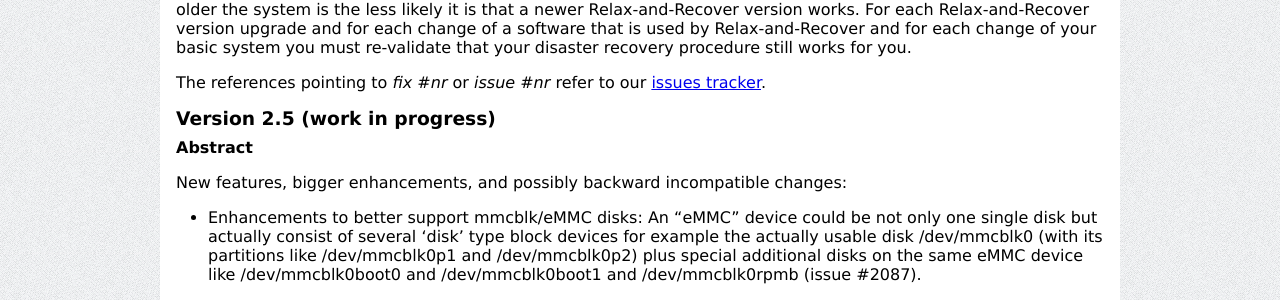
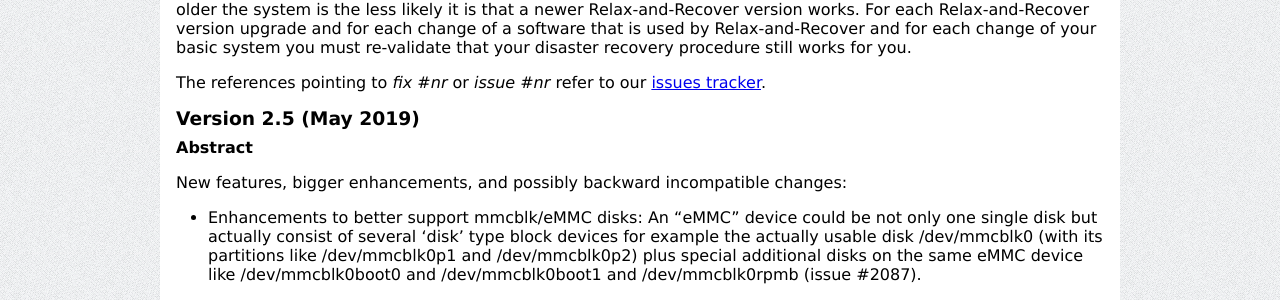
Before and after one commit to rear/rear.github.com, a Jekyll site: the page built from documentation/release-notes-2-5.md, in a window 1280 px wide and 900 px high, scrolled down 2757 px. Shown: the part 152-452 px from the top of the window. Built offline with Jekyll 4.4.1, drawn with Linux system fonts in a browser that asks for light colours; comment, search, counter and statistics services are not loaded.

Commit message:
Update release-notes-2-5.md
Made official "Version 2.5 (May 2019)" heading (removed "work in progress")

```diff
--- a/documentation/release-notes-2-5.md
+++ b/documentation/release-notes-2-5.md
@@ -172,7 +172,7 @@
 
 The references pointing to *fix #nr* or *issue #nr* refer to our [issues tracker](https://github.com/rear/rear/issues).
 
-### Version 2.5 (work in progress)
+### Version 2.5 (May 2019)
 
 #### Abstract
 
```
